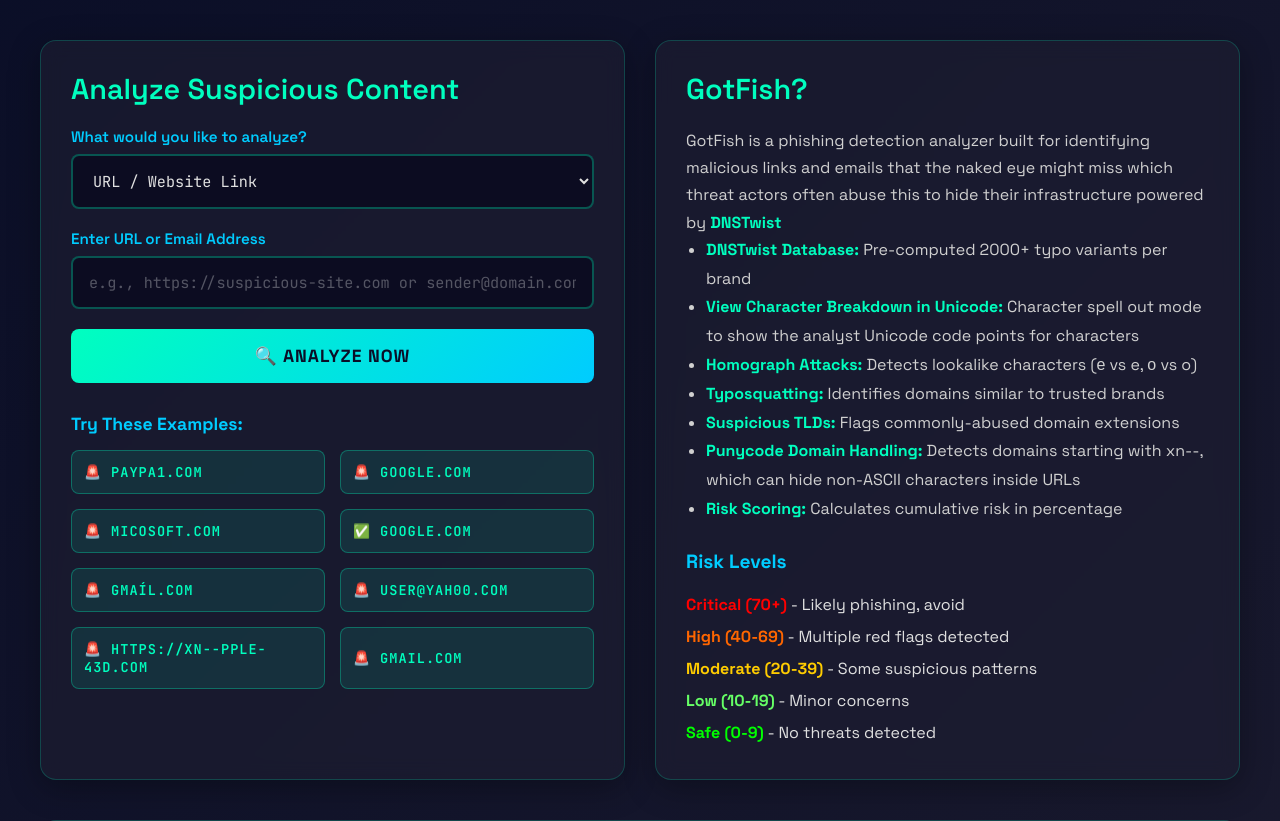
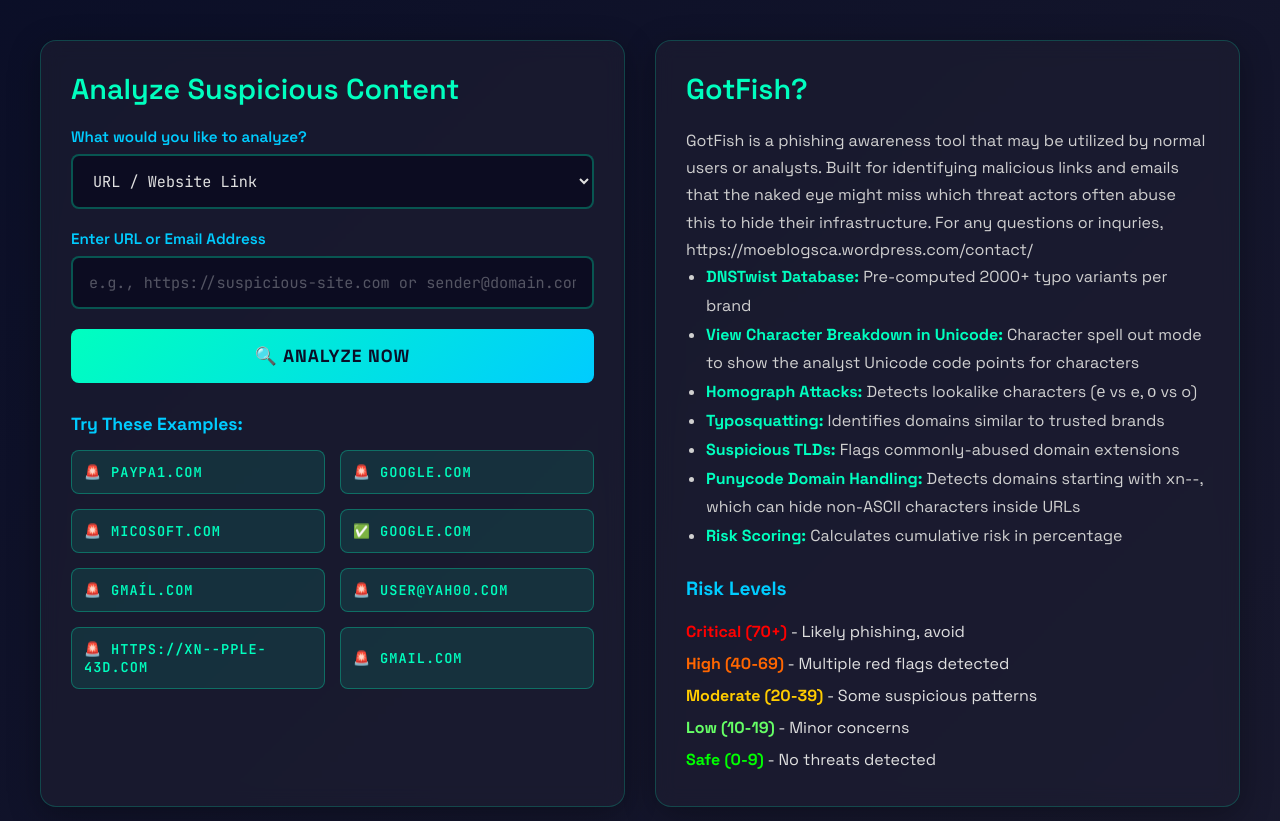
Before and after one commit to moetazabdelazim/GotFish, a Flask app: page / in a window 1280 px wide. Shown: the part 163-984 px from the top of the page. Run offline with Flask 3, Linux system fonts and the light colour scheme.

```diff
--- a/templates/index.html
+++ b/templates/index.html
@@ -407,7 +407,7 @@
             <div class="card">
                 <h2>GotFish?</h2>
                 <p style="line-height: 1.7; color: #d0d0d0;">
-                    GotFish is a phishing detection analyzer built for identifying malicious links and emails that the naked eye might miss which threat actors often abuse this to hide their infrastructure powered by <strong style="color: #00ffbf;">DNSTwist</strong>
+                    GotFish is a phishing awareness tool that may be utilized by normal users or analysts. Built for identifying malicious links and emails that the naked eye might miss which threat actors often abuse this to hide their infrastructure. For any questions or inquries, https://moeblogsca.wordpress.com/contact/
                 </p>
                 <ul style="margin-left: 20px; line-height: 1.8; color: #d0d0d0;">
                     <li><strong style="color: #00ffbf;">DNSTwist Database:</strong> Pre-computed 2000+ typo variants per brand</li>
```
